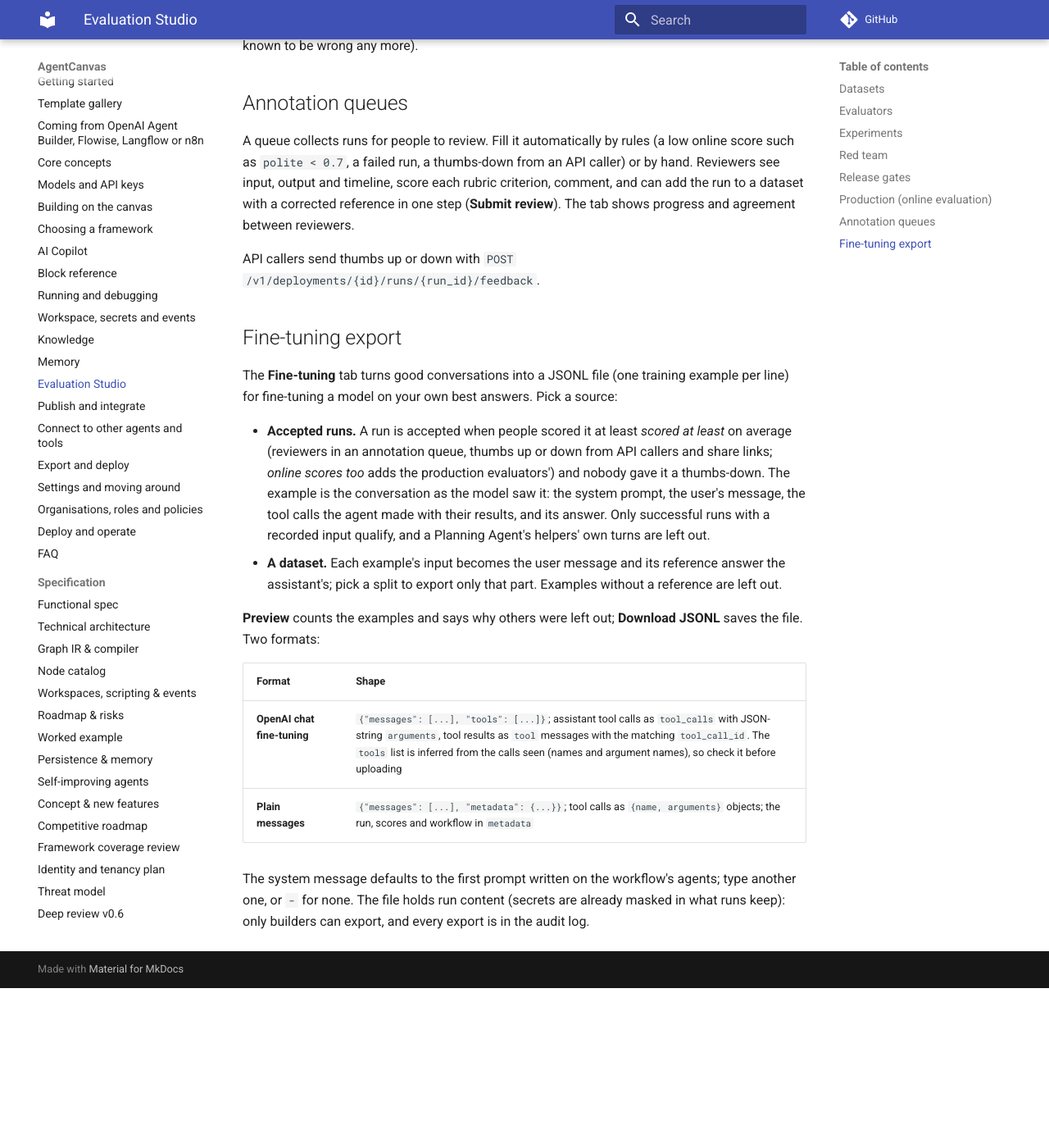
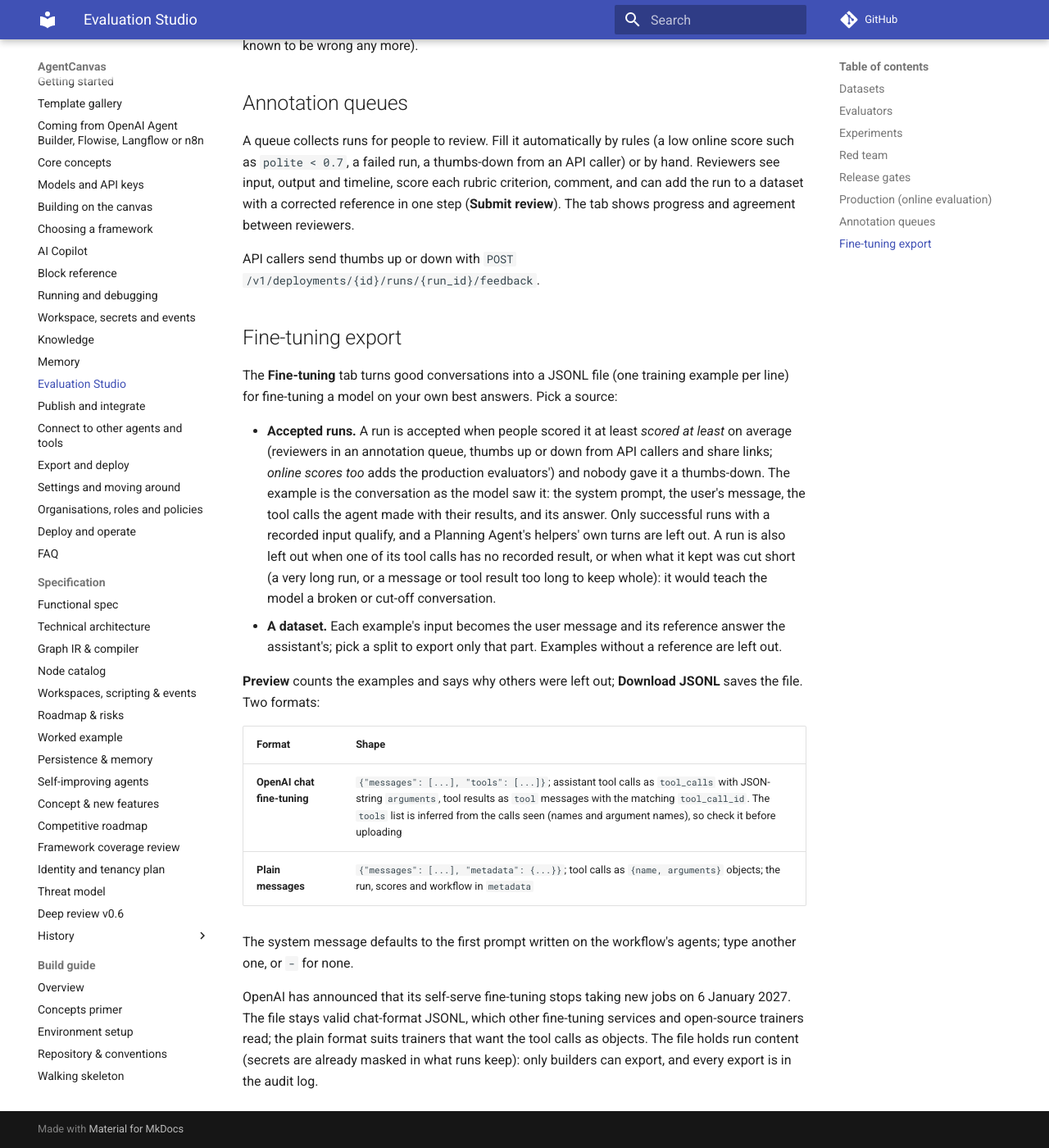
Before and after one commit to marunsct/AgentCanvas, an MkDocs documentation site: the page built from docs/user-guide/evaluation.md, in a window 1280 px wide and 1400 px high, scrolled down 3927 px. Shown: the whole window at 82% size. Built offline with MkDocs 1.6.1 and Material for MkDocs 9.7.7, drawn with Linux system fonts in a browser that asks for light colours; comment, search, counter and statistics services are not loaded; before the commit the page ends 5132 px from its top, so only the background shows below that.

Commit message:
User guide: which runs the fine-tuning export leaves out, and OpenAI's self-serve fine-tuning end date
Documents the runs the export now skips (unanswered tool calls, cut-short
recordings) and notes that OpenAI's self-serve fine-tuning stops taking new
jobs on 6 January 2027, while the file stays usable with other trainers.

Changelog: none

Co-Authored-By: Claude Opus 5.5 <noreply@anthropic.com>

```diff
--- a/docs/user-guide/evaluation.md
+++ b/docs/user-guide/evaluation.md
@@ -118,7 +118,9 @@ model on your own best answers. Pick a source:
   annotation queue, thumbs up or down from API callers and share links; *online scores too* adds the production
   evaluators') and nobody gave it a thumbs-down. The example is the conversation as the model saw it: the system
   prompt, the user's message, the tool calls the agent made with their results, and its answer. Only successful
-  runs with a recorded input qualify, and a Planning Agent's helpers' own turns are left out.
+  runs with a recorded input qualify, and a Planning Agent's helpers' own turns are left out. A run is also left
+  out when one of its tool calls has no recorded result, or when what it kept was cut short (a very long run, or a
+  message or tool result too long to keep whole): it would teach the model a broken or cut-off conversation.
 - **A dataset.** Each example's input becomes the user message and its reference answer the assistant's; pick a
   split to export only that part. Examples without a reference are left out.
 
@@ -130,5 +132,9 @@ model on your own best answers. Pick a source:
 | **Plain messages** | `{"messages": [...], "metadata": {...}}`; tool calls as `{name, arguments}` objects; the run, scores and workflow in `metadata` |
 
 The system message defaults to the first prompt written on the workflow's agents; type another one, or `-` for none.
+
+OpenAI has announced that its self-serve fine-tuning stops taking new jobs on 6 January 2027. The file stays valid
+chat-format JSONL, which other fine-tuning services and open-source trainers read; the plain format suits trainers
+that want the tool calls as objects.
 The file holds run content (secrets are already masked in what runs keep): only builders can export, and every
 export is in the audit log.
```
Also changed, not shown: apps/api/agentcanvas/copilot/knowledge/user-guide/evaluation.md (+7 -1 lines).
